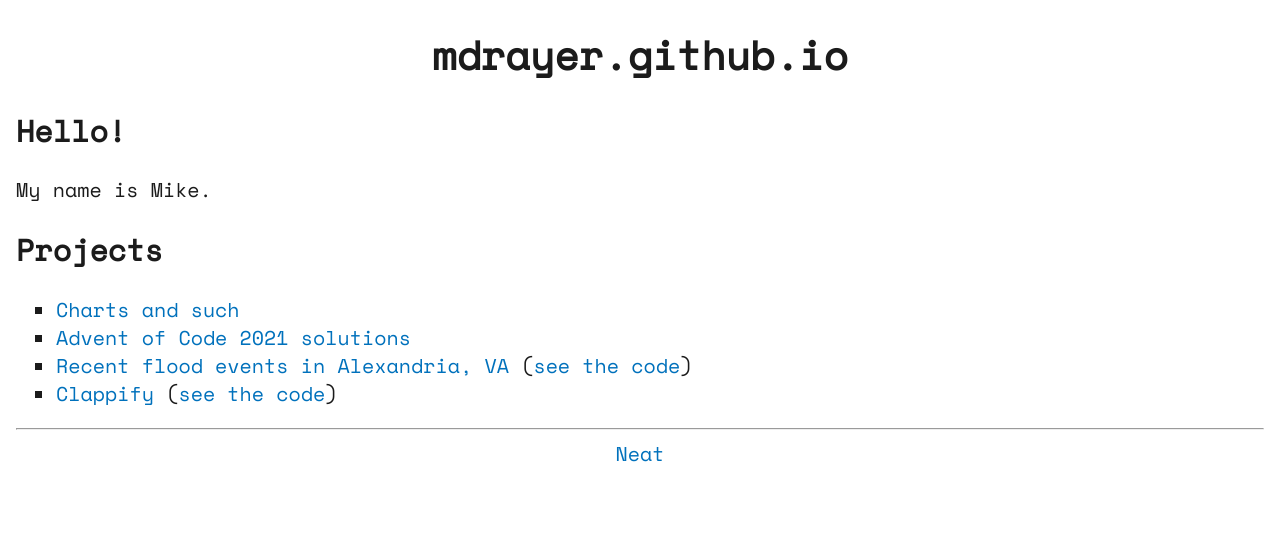
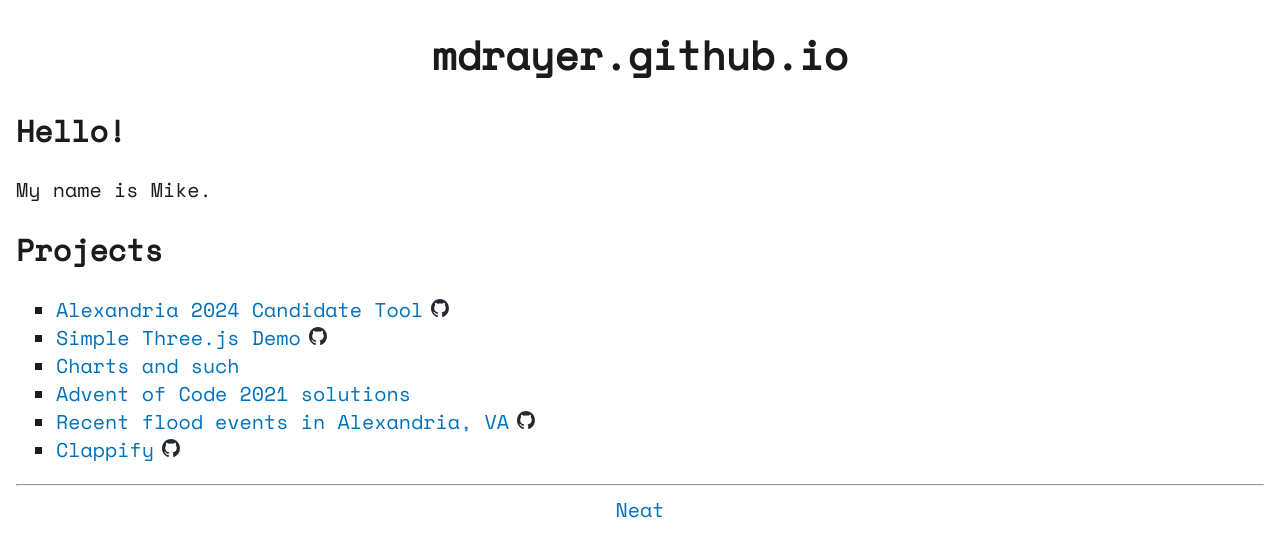
Before and after one commit to mdrayer/mdrayer.github.io, a Next.js app: page / in a window 1280 px wide. Shown: the top 556 px of the page. Built offline with nearby package versions, Linux system fonts and the light colour scheme.

Commit message:
Add projects. Use github logo for repo link.

```diff
--- a/pages/index.tsx
+++ b/pages/index.tsx
@@ -2,6 +2,7 @@
 import Link from 'next/link';
 import StyledUl from '../source/components/StyledUl';
 import PageTemplate from '../source/layouts/PageTemplate';
+import styled from '@emotion/styled';
 
 const Home: NextPage = () => {
   return (
@@ -10,29 +11,70 @@
       <p>My name is Mike.</p>
       <h2>Projects</h2>
       <StyledUl>
-        <li>
-          <Link href="/charts">Charts and such</Link>
-        </li>
-        <li>
-          <Link href="/adventofcode2021">Advent of Code 2021 solutions</Link>
-        </li>
-        <li>
-          <a href="https://mdrayer.github.io/alexandria-floods/">
-            Recent flood events in Alexandria, VA
-          </a>{' '}
-          (
-          <a href="https://github.com/mdrayer/alexandria-floods">
-            see the code
-          </a>
-          )
-        </li>
-        <li>
-          <a href="https://mdrayer.github.io/clappify/">Clappify</a> (
-          <a href="https://github.com/mdrayer/clappify">see the code</a>)
-        </li>
+        <ListItemLink
+          href="https://mdrayer.github.io/alx-2024-candidate-tool/"
+          label="Alexandria 2024 Candidate Tool"
+          repoHref="https://github.com/mdrayer/alx-2024-candidate-tool"
+        />
+        <ListItemLink
+          href="https://chapter-01-demo.vercel.app/"
+          label="Simple Three.js Demo"
+          repoHref="https://github.com/mdrayer/threejs-chapter-01-demo"
+        />
+        <ListItemLink href="/charts" label="Charts and such" />
+        <ListItemLink
+          href="/adventofcode2021"
+          label="Advent of Code 2021 solutions"
+        />
+        <ListItemLink
+          href="https://mdrayer.github.io/alexandria-floods/"
+          label="Recent flood events in Alexandria, VA"
+          repoHref="https://github.com/mdrayer/alexandria-floods"
+        />
+        <ListItemLink
+          href="https://mdrayer.github.io/clappify/"
+          label="Clappify"
+          repoHref="https://github.com/mdrayer/clappify"
+        />
       </StyledUl>
     </PageTemplate>
   );
 };
 
+const StyledSpan = styled('span')`
+  column-gap: 0.5rem;
+  display: flex;
+`;
+
+const SVG_ICON_SIZE = 18;
+interface ListItemLinkProps {
+  href: string;
+  label: string;
+  repoHref?: string;
+}
+function ListItemLink({
+  href,
+  label,
+  repoHref,
+}: ListItemLinkProps): JSX.Element {
+  return (
+    <li>
+      <StyledSpan>
+        <Link href={href}>{label}</Link>
+        {repoHref && (
+          <a className="logo" href={repoHref} title="See the code">
+            {/* eslint-disable-next-line @next/next/no-img-element */}
+            <img
+              alt="GitHub logo"
+              height={SVG_ICON_SIZE}
+              width={SVG_ICON_SIZE}
+              src="/github-mark.svg"
+            />
+          </a>
+        )}
+      </StyledSpan>
+    </li>
+  );
+}
+
 export default Home;
```
Also changed, not shown: public/github-mark.svg (added).
